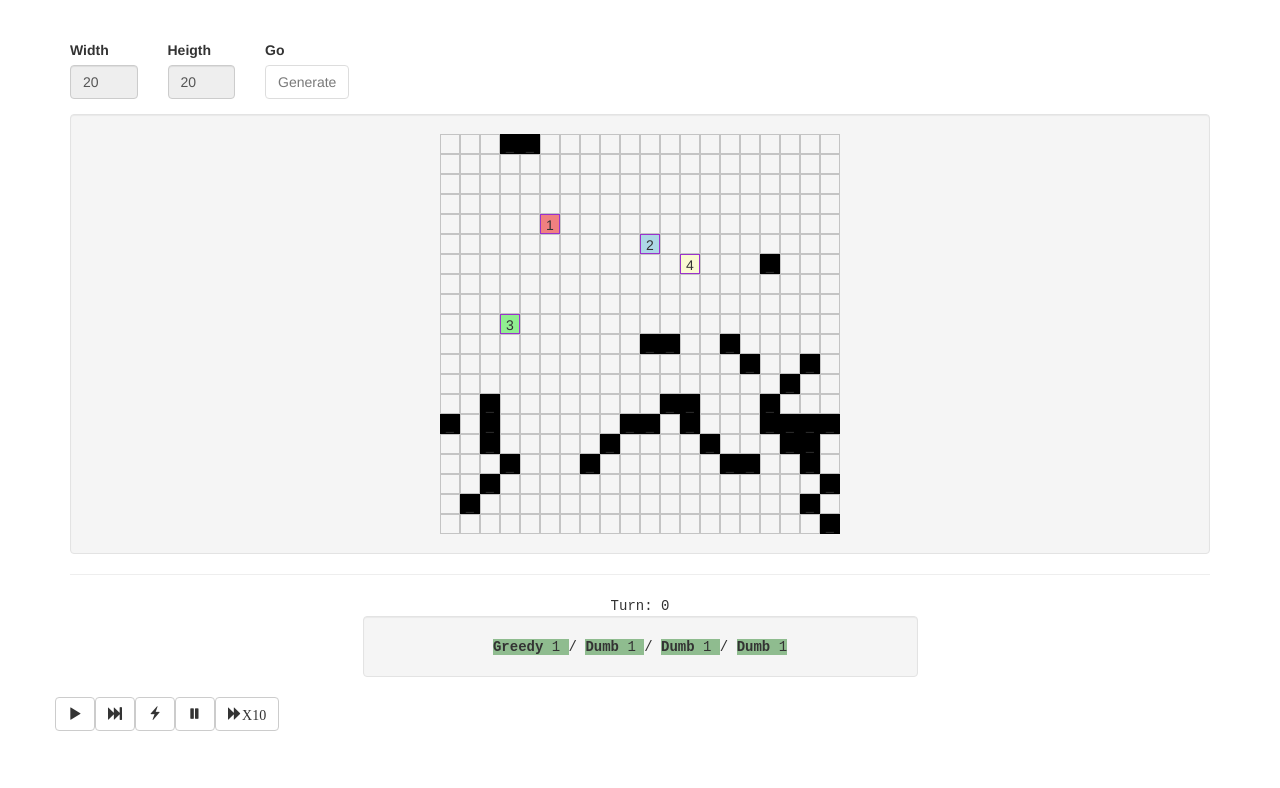
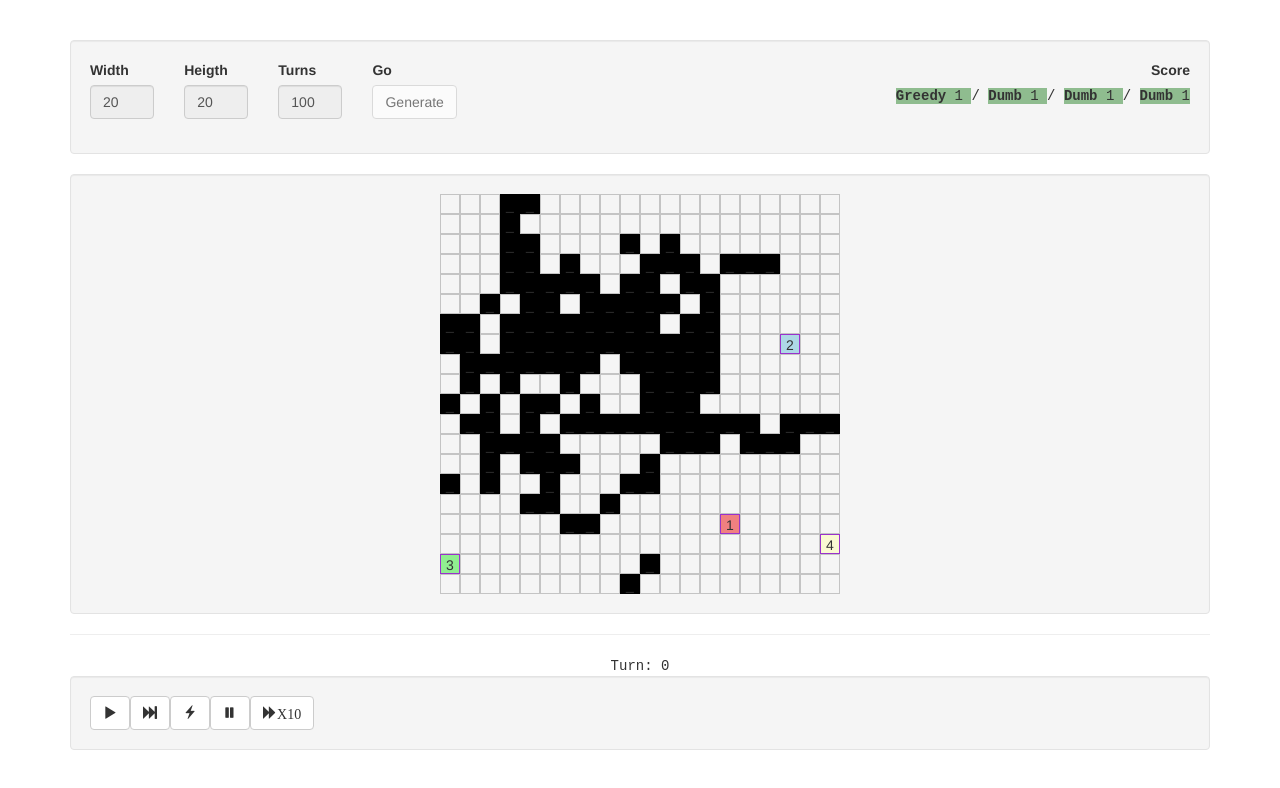
Before and after one commit to Kangcor/gengine, an Angular app: page / in a window 1280 px wide. Both pictures are taken after a click on the button "Generate". Shown: the top 788 px of the page. Built offline with nearby package versions, Linux system fonts and the light colour scheme.

Commit message:
Master: Wowwwwww

```diff
--- a/src/app/game/game.component.html
+++ b/src/app/game/game.component.html
@@ -1,3 +1,4 @@
+<div class="well">
   <div class="form-group row">
     <div class="col-md-1">
       <label>Width</label>
@@ -8,8 +9,17 @@
       <input class="form-control" title="World heigth" type="text" [(ngModel)]="worldHeight" [disabled]="!gameEnded()">
     </div>
     <div class="col-md-1">
+      <label>Turns</label>
+      <input #turns class="form-control" title="Turns number" type="text" [disabled]="!gameEnded()" value="100">
+    </div>
+    <div class="col-md-1">
       <label>Go</label>
-    <button class="btn btn-default" (click)="newGame()" [disabled]="!gameEnded()">Generate</button>
+      <button class="btn btn-default" (click)="newGame(turns.value)" [disabled]="!gameEnded()">Generate</button>
+    </div>
+    <div class="col-md-8 text-right">
+      <label>Score</label>
+      <gen-score *ngIf="game" [world]="world" [players]="players"></gen-score>
+    </div>
   </div>
 </div>
 <gen-world [world]="world" [size]="{ x: worldWidth, y: worldHeight }"  *ngIf="game"></gen-world>
@@ -19,16 +29,9 @@
     <span *ngIf="!gameEnded()">Turn: {{game?.turn}}</span>
   </div>
 </div>
-<div class="row text-center">
-  <div class="col-md-3"></div>
-  <div class="col-md-6">
+<div class="row">
+  <div class="col-md-12">
     <div class="well">
-      <gen-score *ngIf="game" [world]="world" [players]="players"></gen-score>
-    </div>
-  </div>
-</div>
-<div class="row">
-  <div class="col-md-">
       <button class="btn btn-default" (click)="play(500)" [disabled]="gameEnded()"><span class="glyphicon glyphicon-play"></span></button>
       <button class="btn btn-default" (click)="play(250)" [disabled]="gameEnded()"><span class="glyphicon glyphicon-fast-forward"></span></button>
       <button class="btn btn-default" (click)="play(50)" [disabled]="gameEnded()"><span class="glyphicon glyphicon-flash"></span></button>
@@ -36,6 +39,7 @@
       <button class="btn btn-default" (click)="nextRoundTimes(10)" [disabled]="gameEnded()"><span class="glyphicon glyphicon-forward">X10</span></button>
     </div>
   </div>
+</div>
 <div class="row">
   <div class="col-md-4" *ngIf="gameEnded()">
     <h4>Game has ended</h4>
--- a/src/app/game/game.component.ts
+++ b/src/app/game/game.component.ts
@@ -29,8 +29,8 @@ export class GameComponent implements OnInit {
     );
   }
 
-  newGame() {
-    this.game = new Game();
+  newGame(endTurn) {
+    this.game = new Game(endTurn);
     this.players = [
       new MyPlayer('1'),
       new PlayerDumb('2'),
--- a/src/app/game/score/score.component.html
+++ b/src/app/game/score/score.component.html
@@ -1,4 +1,6 @@
-<span [ngClass]="{winner: maxPoints === score['1'].score}"><b>{{score['1'].name}}</b><span> {{score['1'].score}}  </span></span><span> / </span>
-<span [ngClass]="{winner: maxPoints === score['2'].score}"><b>{{score['2'].name}}</b><span> {{score['2'].score}}  </span></span><span> / </span>
-<span [ngClass]="{winner: maxPoints === score['3'].score}"><b>{{score['3'].name}}</b><span> {{score['3'].score}}  </span></span><span> / </span>
-<span [ngClass]="{winner: maxPoints === score['4'].score}"><b>{{score['4'].name}}</b><span> {{score['4'].score}}  </span></span>
+<div>
+  <span [ngClass]="{winner: maxPoints === score['1'].score}"><b>{{score['1'].name}}</b><span> {{score['1'].score}}  </span></span><span> / </span>
+  <span [ngClass]="{winner: maxPoints === score['2'].score}"><b>{{score['2'].name}}</b><span> {{score['2'].score}}  </span></span><span> / </span>
+  <span [ngClass]="{winner: maxPoints === score['3'].score}"><b>{{score['3'].name}}</b><span> {{score['3'].score}}  </span></span><span> / </span>
+  <span [ngClass]="{winner: maxPoints === score['4'].score}"><b>{{score['4'].name}}</b><span> {{score['4'].score}}  </span></span>
+</div>
--- a/src/app/game/world/world.ts
+++ b/src/app/game/world/world.ts
@@ -15,7 +15,7 @@ export class World {
       }
       this.tiles.push(arr);
     }
-    for (let i = 0; i < 12; i++) {
+    for (let i = 0; i < 30; i++) {
       this.putMountains();
     }
   }
--- a/src/app/player/player-dumb.ts
+++ b/src/app/player/player-dumb.ts
@@ -21,17 +21,102 @@ export class PlayerDumb extends Player implements IMovement {
 
   name = 'Dumb';
 
+  world: World;
+
+  /*
+   Implementa la logica de tu jugador utilizando únicamente las funciones descritas en la documentación.
+   Las funciones disponibles están siempre en el objeto 'this', heredadas de la clase Player.
+   Debes retornar un objeto los atributos 'x' e 'y', por ejemplo { x: 20, y: 15}.
+   Si tu movimiento no es válido por estar fuera de los márgenes, en un obstáculo, o en terreno enemigo tu
+   jugador no se moverá.
+   El objeto world tiene los atributos 'horizontal' y 'vertical', que representan el número de tiles que tiene el mapa
+   en cada uno de los ejes.
+   El objeto score representa la puntuación de cada uno de los jugadores, indicando su ID, nombre y puntuación. La puntuación
+   se define en función del número de tiles que controla cada jugador.
+   Los parámetros turn y endTurn representan el turno actual y el turno en el que finaliza la partida, respectivamente.
+   Este jugador de ejemplo mira las posiciones adyacentes y se mueve a la primera que ve vacía, en caso de no encontrar
+   ninguna hace un movimiento aleatorio a una de ellas.
+   */
   nextRound(world, score, turn, endTurn, x, y) {
+    this.world = world;
+    let pos = this.checkAdyacentes(x, y);
+    if (pos) return pos;
+    pos = this.checkDiagonal(x, y);
+    if (pos) return pos;
+    return this.randomMovement(x, y);
+  }
+  checkAdyacentes(x, y) {
+    if (this.elementAtPosition(this.world, x - 1, y) === 'empty') {
+      return { x: x - 1, y: y };
+    }
+    if (this.elementAtPosition(this.world, x, y - 1) === 'empty') {
+      return { x: x, y: y - 1 };
+    }
+    if (this.elementAtPosition(this.world, x + 1, y) === 'empty') {
+      return { x: x + 1, y: y };
+    }
+    if (this.elementAtPosition(this.world, x, y + 1) === 'empty') {
+      return { x: x, y: y + 1 };
+    }
+    return null;
+  }
+  checkDiagonal(x, y) {
+    let dx, dy;
+    dx = x - 1;
+    dy = y - 1;
+    if (this.isEmpty(dx, dy)) {
+      if (this.isEmptyOrMine(x - 1, y)) {
+        return { x: x - 1, y: y };
+      } else if (this.isEmptyOrMine(x, y - 1)) {
+        return { x: x, y: y - 1};
+      }
+    }
+    dx = x + 1;
+    dy = y - 1;
+    if (this.isEmpty(dx, dy)) {
+      if (this.isEmptyOrMine(x + 1, y)) {
+        return { x: x + 1, y: y };
+      } else if (this.isEmptyOrMine(x, y - 1)) {
+        return { x: x, y: y - 1};
+      }
+    }
+    dx = x - 1;
+    dy = y + 1;
+    if (this.isEmpty(dx, dy)) {
+      if (this.isEmptyOrMine(x - 1, y)) {
+        return { x: x - 1, y: y };
+      } else if (this.isEmptyOrMine(x, y + 1)) {
+        return { x: x, y: y + 1};
+      }
+    }
+    dx = x + 1;
+    dy = y + 1;
+    if (this.isEmpty(dx, dy)) {
+      if (this.isEmptyOrMine(x + 1, y)) {
+        return { x: x + 1, y: y };
+      } else if (this.isEmptyOrMine(x, y + 1)) {
+        return { x: x, y: y + 1};
+      }
+    }
+    return null;
+  }
+  isEmptyOrMine(x, y) {
+    const pos =  this.elementAtPosition(this.world, x, y);
+    return (pos === 'empty' || pos === 'controlled by player 1');
+  }
+  isEmpty(x, y) {
+    return this.elementAtPosition(this.world, x, y) === 'empty';
+  }
+  randomMovement(x, y) {
     const value = Math.random();
     if (value < 0.25) {
-      return { x: this.x, y: this.y - 1 };
+      return { x: x, y: y - 1 };
     } else if (value < 0.50) {
-      return { x: this.x + 1, y: this.y };
+      return { x: x + 1, y: y };
     } else if (value < 0.75) {
-      return { x: this.x, y: this.y + 1 };
+      return { x: x, y: y + 1 };
     } else {
-      return { x: this.x - 1, y: this.y };
+      return { x: x - 1, y: y };
     }
   }
-
 }
```
Lines whose indentation alone changed are shown as unchanged.
